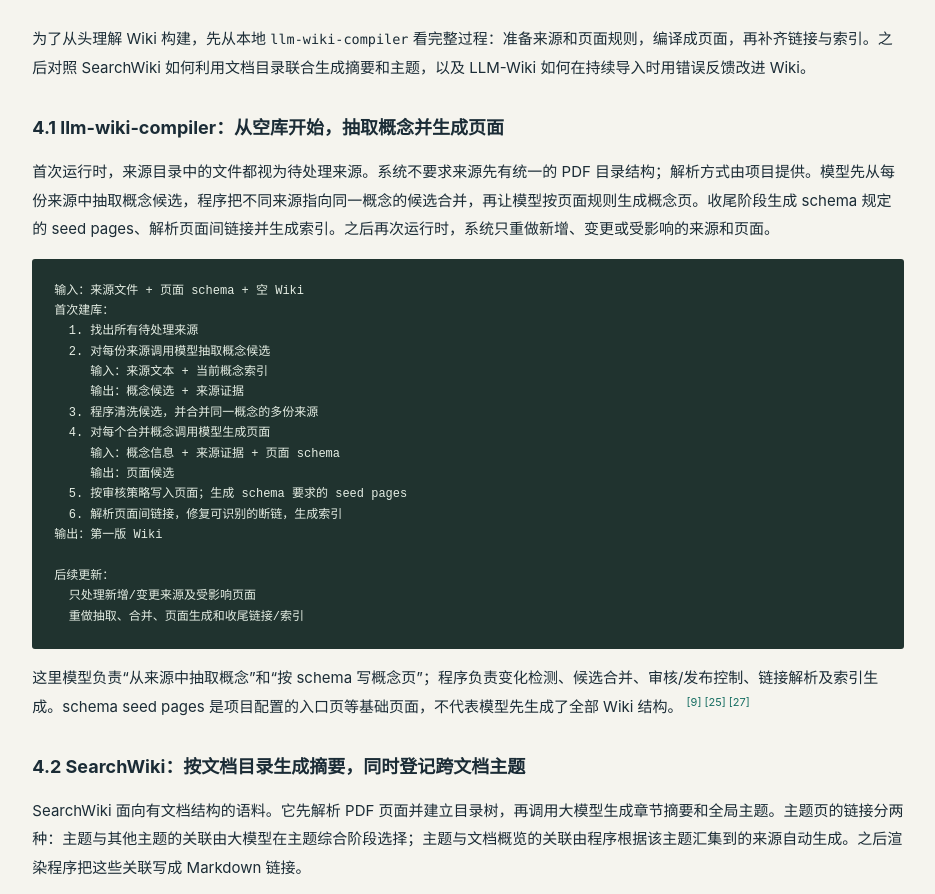
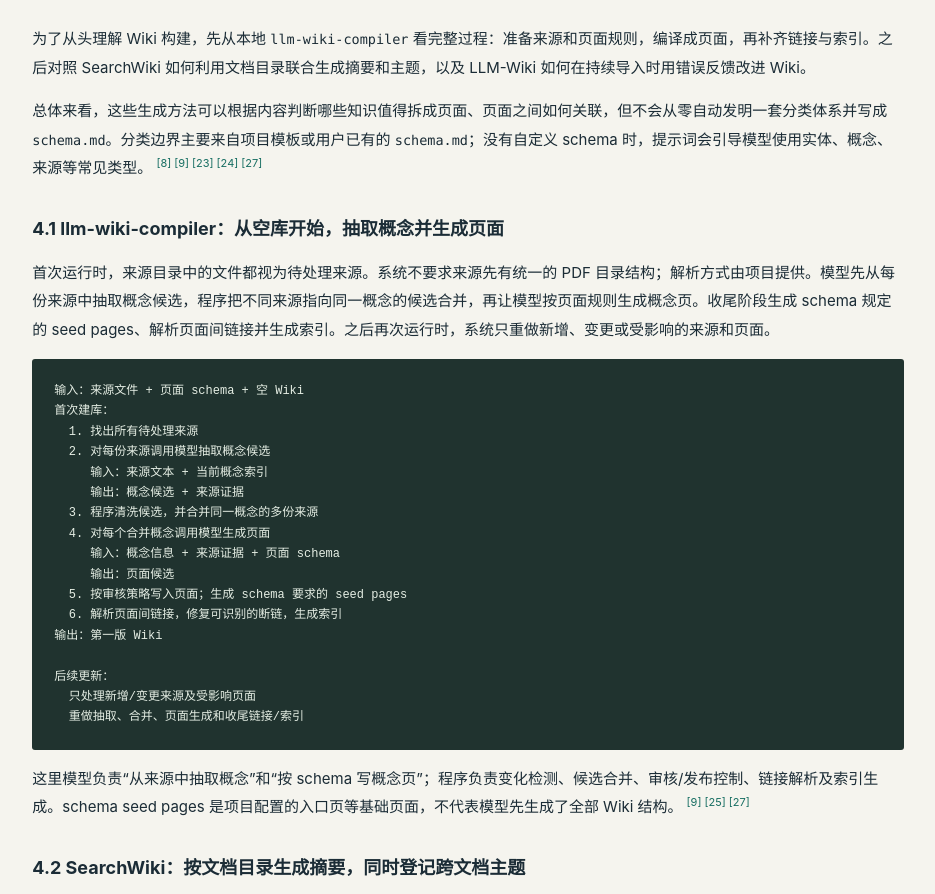
Before and after one commit to Jingjing5486/agent-wiki-report, a plain HTML site: page index.html in a window 1280 px wide. Shown: the part 10503-11397 px from the top of the page, without its empty margins (297-1232 px from the left). Drawn offline with Linux system fonts and the light colour scheme.

Commit message:
Clarify schema boundaries in Wiki generation

```diff
--- a/index.html
+++ b/index.html
@@ -147,6 +147,7 @@ tags: [German nobility, House of Ascania]
 <div class="closing"><p>先由人定义页面schema，再由编译过程依据语料生成页面、组织分类并建立链接。知识可以按主题分类，也可以统一放置；字段格式、关联方式与来源引用须遵循预先确定的约定。</p></div></section>
 <section id="construction" class="section"><div class="section-heading"><span class="section-number">04</span><div><h2>Wiki 生成方法</h2><p>先看如何从空库生成第一批页面，再看不同系统怎样组织来源、主题与后续更新。</p></div></div>
 <p>为了从头理解 Wiki 构建，先从本地 <code>llm-wiki-compiler</code> 看完整过程：准备来源和页面规则，编译成页面，再补齐链接与索引。之后对照 SearchWiki 如何利用文档目录联合生成摘要和主题，以及 LLM-Wiki 如何在持续导入时用错误反馈改进 Wiki。</p>
+<p>总体来看，这些生成方法可以根据内容判断哪些知识值得拆成页面、页面之间如何关联，但不会从零自动发明一套分类体系并写成 <code>schema.md</code>。分类边界主要来自项目模板或用户已有的 <code>schema.md</code>；没有自定义 schema 时，提示词会引导模型使用实体、概念、来源等常见类型。<span class="citations"><a href="#ref-8" aria-label="参考文献8">[8]</a><a href="#ref-9" aria-label="参考文献9">[9]</a><a href="#ref-23" aria-label="参考文献23">[23]</a><a href="#ref-24" aria-label="参考文献24">[24]</a><a href="#ref-27" aria-label="参考文献27">[27]</a></span></p>
 
 <h3>4.1 llm-wiki-compiler：从空库开始，抽取概念并生成页面</h3>
 <p>首次运行时，来源目录中的文件都视为待处理来源。系统不要求来源先有统一的 PDF 目录结构；解析方式由项目提供。模型先从每份来源中抽取概念候选，程序把不同来源指向同一概念的候选合并，再让模型按页面规则生成概念页。收尾阶段生成 schema 规定的 seed pages、解析页面间链接并生成索引。之后再次运行时，系统只重做新增、变更或受影响的来源和页面。</p>
```
